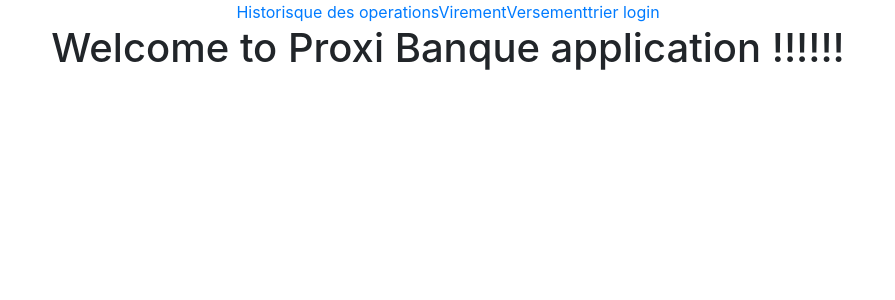
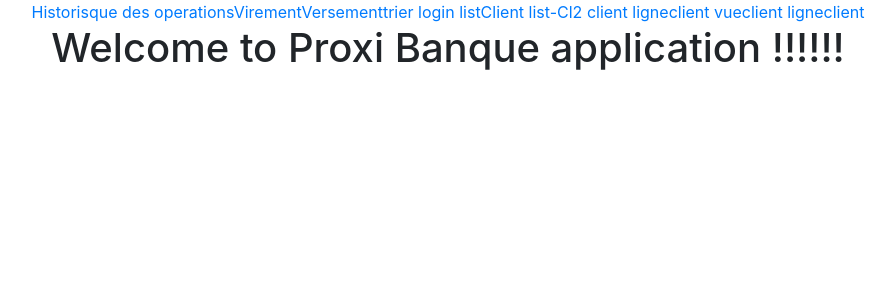
Before and after one commit to ONaTu-Dev/operations, an Angular app: page / in a window 1280 px wide. Shown: the top 300 px of the page, without its empty margins (192-1087 px from the left). Built offline with nearby package versions, Linux system fonts and the light colour scheme.

Commit message:
commit 14h00 mardi

```diff
--- a/src/app/app.component.html
+++ b/src/app/app.component.html
@@ -7,10 +7,12 @@
 <a [routerLink]="['/versement']">Versement</a>
 <a [routerLink]="['/operation-show']">trier</a>
 <a [routerLink]="['/login']"> login </a>
-
-<!-- <a [routerLink]="['/products']">Products</a> -->
-<!-- <a [routerLink]="['/contact']">Contact Us</a> -->
-<!-- <a [routerLink]="['/search-box']">Search-Box</a> -->
+<a [routerLink]="['/listClient']">listClient</a>
+<a [routerLink]="['/list-Cl2']"> list-Cl2 </a>
+<a [routerLink]="['/client']"> client </a>
+<a [routerLink]="['/ligneclient']"> ligneclient </a>
+<a [routerLink]="['/vueclient']"> vueclient </a>
+<a [routerLink]="['/ligneclient']"> ligneclient </a>
   <h1>
     Welcome to {{ title }}!
   </h1>
--- a/src/app/models/operations.ts
+++ b/src/app/models/operations.ts
@@ -20,7 +20,7 @@ export class Operations {
 //    // this.etat = etat;
 //    // this.typeOper = type;
 //  }
-constructor(numDepart: string, numCible: string, montant: number,opetype: string,critere: number) {
+constructor(numDepart: string, numCible: string, montant: number, opetype: string, critere: number) {
 
     // this.date = date;
     this.numCompteDepart = numDepart;
--- a/src/app/services/operation-service.service.ts
+++ b/src/app/services/operation-service.service.ts
@@ -23,7 +23,7 @@ constructor(private http: Http) {}
       .catch((error: any) => Observable.throw('Big pb!'));
   }
 
-  getAllClientByName(nom: string): Observable<any>{
+  getAllClientByName(nom: string): Observable<any> {
     return this.http.get('http://localhost:8080/ProxiBanqueV4_HS_NTH/clientsNom').map((res: Response) => res.json())
       .catch((error: any) => Observable.throw('Big pb!'));
   }
--- a/src/app/versement/versement.component.ts
+++ b/src/app/versement/versement.component.ts
@@ -30,7 +30,7 @@ operations: Operations[];
 
   }
   ngOnInit() {
-    this.getOperations}
+    this.getOperations }
   addOperation(operation: Operations) {
     // const ldapInformation = {login: this.loginForm.value.ldapLogin, password: this.loginForm.value.ldapPassword};}
     console.log(`input1 ${this.versementForm.value.numDepart}`);
--- a/src/app/virement/virement.component.ts
+++ b/src/app/virement/virement.component.ts
@@ -33,7 +33,6 @@ export class VirementComponent implements OnInit {
     });
     this.nom = this.myForm.controls['nom'];
     this.prenom = this.myForm.controls['prenom'];
-
     this.virementForm = this.fb.group({
       'numDepart': ['', Validators.required],
       'numCible': ['', Validators.required],
@@ -71,6 +70,5 @@ export class VirementComponent implements OnInit {
   getAllClientByName(nom){
     console.log(`nom a chercher ${this.nom}`);
     this.serviceOperation.getAllClientByName(this.nom.value)
-
   }
 }
```
Also changed, not shown: src/app/app.routing.ts (+15 -6 lines), src/app/operation-show/operation-show.component.html (line endings or trailing spaces).
